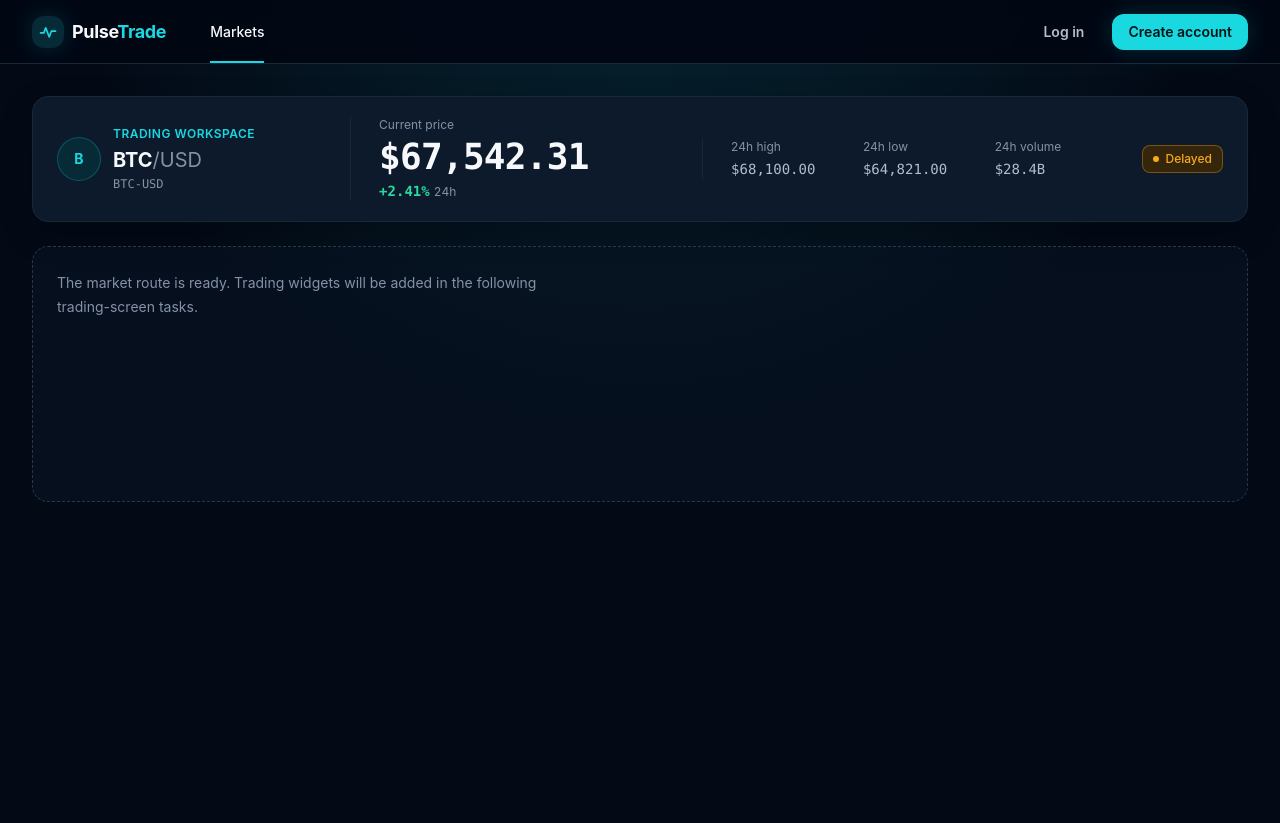
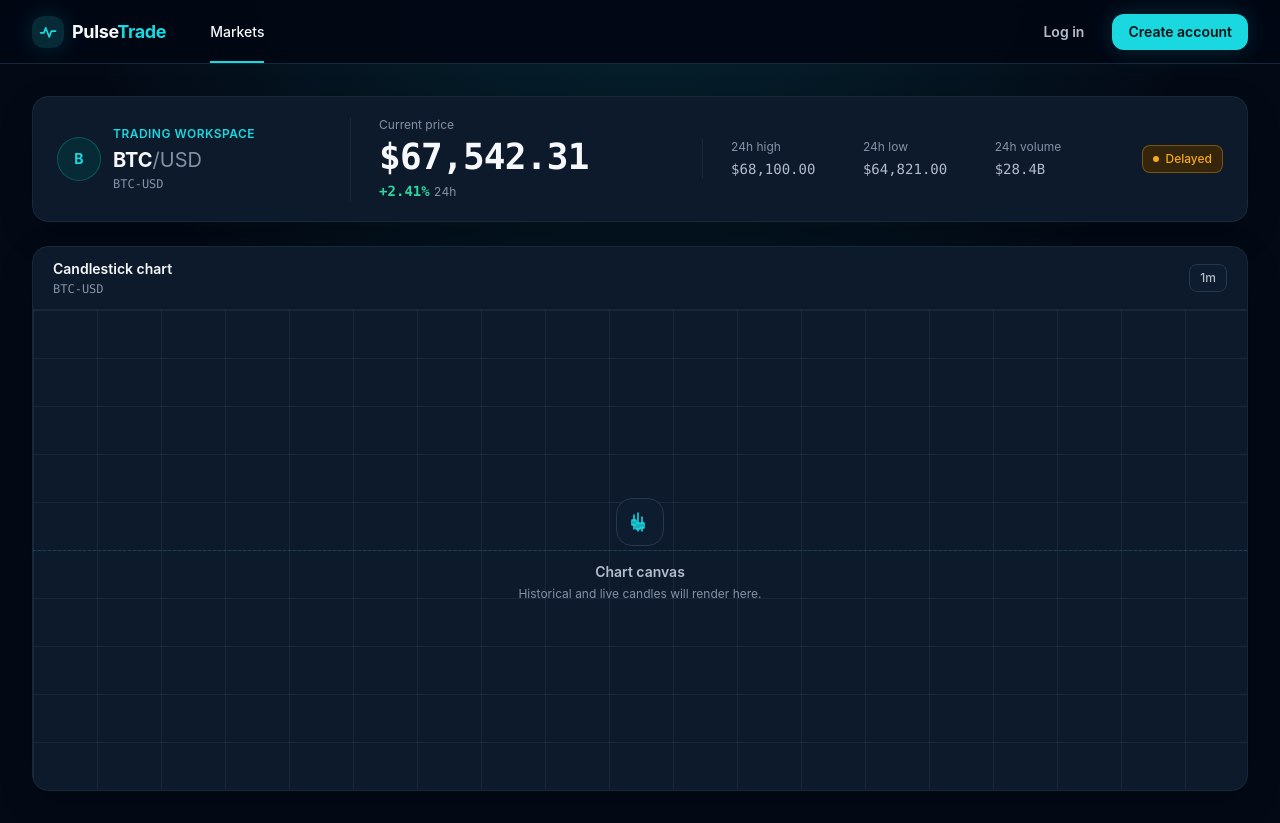
Before and after one commit to NhanPL/pulse-trade, a Next.js app in the folder apps/web/: page /trade/BTC-USD in a window 1280 px wide. Before the commit the page ends 800 px from the top, so only its background shows below. Built offline with nearby package versions, Linux system fonts and the light colour scheme.

Commit message:
feat(trading): add chart panel shell

```diff
--- a/apps/web/src/app/trade/[symbol]/page.tsx
+++ b/apps/web/src/app/trade/[symbol]/page.tsx
@@ -5,6 +5,7 @@ import { MARKET_TABLE_MOCK } from "@/features/market/model/market-table.mock";
 import { getSupportedMarket, SUPPORTED_MARKETS } from "@/features/market/model/supported-markets";
 import { TradingMarketHeader } from "@/features/trading/components/TradingMarketHeader";
 import { UnsupportedMarketState } from "@/features/trading/components/UnsupportedMarketState";
+import { ChartPanel } from "@/features/trading/components/chart/ChartPanel";
 
 type TradingPageProps = {
   params: Promise<{ symbol: string }>;
@@ -44,16 +45,7 @@ export default async function TradingPage({ params }: TradingPageProps) {
   return (
     <PageContainer className="space-y-6" data-market-symbol={market.symbol}>
       <TradingMarketHeader {...snapshot} />
-
-      <section
-        aria-label="Trading workspace placeholder"
-        className="min-h-64 rounded-xl border border-dashed border-border bg-surface/50 p-6"
-      >
-        <p className="max-w-lg text-sm leading-6 text-foreground-muted">
-          The market route is ready. Trading widgets will be added in the following trading-screen
-          tasks.
-        </p>
-      </section>
+      <ChartPanel symbol={market.symbol} />
     </PageContainer>
   );
 }
--- /dev/null
+++ b/apps/web/src/features/trading/components/chart/ChartPanel.tsx
@@ -0,0 +1,75 @@
+import type { ReactNode } from "react";
+
+import { Badge } from "@/components/ui/Badge";
+
+export type ChartTimeframe = "1m" | "5m" | "15m" | "1h";
+
+export type ChartPanelProps = {
+  children?: ReactNode;
+  symbol: string;
+  timeframe?: ChartTimeframe;
+};
+
+function ChartPlaceholder() {
+  return (
+    <div className="absolute inset-0 grid place-items-center px-6 text-center">
+      <div>
+        <span
+          aria-hidden="true"
+          className="mx-auto grid size-12 place-items-center rounded-xl border border-border bg-surface-interactive text-brand"
+        >
+          <svg className="size-6" fill="none" viewBox="0 0 24 24">
+            <path
+              d="M6 5v14m-2-9h4v5H4v-5Zm6-7v18m-2-8h4v6h-4v-6Zm6-6v14m-2-8h4v5h-4v-5Z"
+              stroke="currentColor"
+              strokeLinecap="round"
+              strokeLinejoin="round"
+              strokeWidth="1.6"
+            />
+          </svg>
+        </span>
+        <p className="mt-4 text-sm font-semibold text-foreground-secondary">Chart canvas</p>
+        <p className="mt-1 text-xs text-foreground-muted">
+          Historical and live candles will render here.
+        </p>
+      </div>
+    </div>
+  );
+}
+
+export function ChartPanel({ children, symbol, timeframe = "1m" }: ChartPanelProps) {
+  return (
+    <section
+      aria-labelledby="chart-panel-title"
+      className="overflow-hidden rounded-xl border border-border-subtle bg-surface-elevated shadow-panel"
+    >
+      <header className="flex min-h-14 items-center justify-between gap-4 border-b border-border-subtle px-4 py-3 sm:px-5">
+        <div className="min-w-0">
+          <h2 id="chart-panel-title" className="text-sm font-semibold text-foreground">
+            Candlestick chart
+          </h2>
+          <p className="mt-0.5 truncate font-mono text-xs text-foreground-muted">{symbol}</p>
+        </div>
+        <Badge aria-label={`Current chart timeframe: ${timeframe}`} variant="neutral">
+          {timeframe}
+        </Badge>
+      </header>
+
+      <div
+        className="relative h-80 min-w-0 overflow-hidden sm:h-[26rem] lg:h-[30rem]"
+        data-chart-container={symbol}
+        style={{
+          backgroundImage:
+            "linear-gradient(var(--pt-color-chart-grid) 1px, transparent 1px), linear-gradient(90deg, var(--pt-color-chart-grid) 1px, transparent 1px)",
+          backgroundSize: "64px 48px",
+        }}
+      >
+        <div
+          aria-hidden="true"
+          className="absolute inset-x-0 top-1/2 border-t border-dashed border-brand/15"
+        />
+        {children ?? <ChartPlaceholder />}
+      </div>
+    </section>
+  );
+}
```
Also changed, not shown: 1 other file (tests, documents, lock files or other folders).
